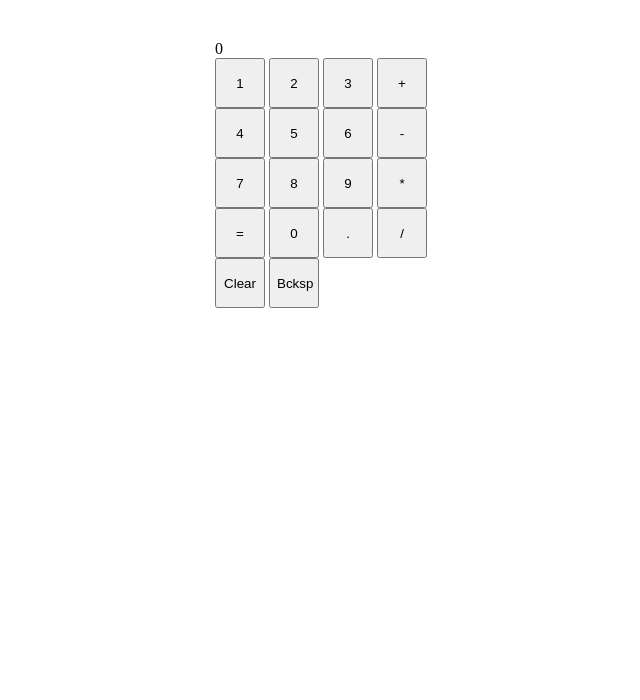
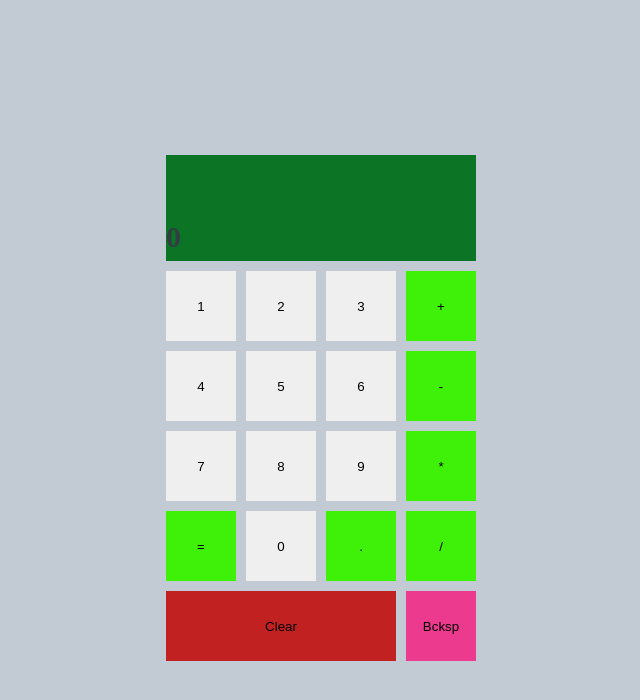
Before and after one commit to Nikhil-Madhusudhanan-25/Calculator, a plain HTML site: page index.html in a window 1280 px wide. Shown: the whole page, without its empty margins (319-959 px from the left). Drawn offline with Linux system fonts and the light colour scheme.

Commit message:
Cosmetic changes, colours and stuff

```diff
--- a/index.html
+++ b/index.html
@@ -8,37 +8,37 @@
 </head>
 <body>
     <div id="calculator-container">
-        <div id="display">
-            0
+        <div id="display-container">
+            <p id="display">0</p>
         </div>
         <div id= "buttons">
             <div id="row1">
                 <button>1</button>
                 <button>2</button>
                 <button>3</button>
-                <button>+</button>
+                <button class="op-button">+</button>
             </div>
             <div id="row2">
                 <button>4</button>
                 <button>5</button>
                 <button>6</button>
-                <button>-</button>
+                <button class="op-button">-</button>
             </div>
             <div id="row3">
                 <button>7</button>
                 <button>8</button>
                 <button>9</button>
-                <button>*</button>
+                <button class="op-button">*</button>
             </div>
             <div id="row4">
-                <button>=</button>
+                <button class="op-button">=</button>
                 <button>0</button>
-                <button id="decimal-button">.</button>
-                <button>/</button>
+                <button id="decimal-button" class="op-button">.</button>
+                <button class="op-button">/</button>
             </div>
             <div id="row5">
-                <button>Clear</button>
-                <button>Bcksp</button>
+                <button id="clear-button">Clear</button>
+                <button id="backspace-button">Bcksp</button>
             </div>
         </div>
     </div>
--- a/styles/style.css
+++ b/styles/style.css
@@ -1,18 +1,62 @@
+html{
+    height:100%;
+}
 body{
     display: flex;
     justify-content: center;
     align-items: center;
     height: 100%;
+    background-color: rgb(194, 203, 211);
 }
 button{
-    width:50px;
-    height:50px;
+    width:70px;
+    height:70px;
+    border-style: none;
+}
+#calculator-container{
+    max-width: 310px;
 }
 #display{
-    height:50px;
-    overflow-x:hidden;
+    height:100px;
+    /*overflow-x:hidden;*/
     overflow-y:scroll;
-    max-width:212px;
+    /*max-width:212px;*/
     display: flex;
     flex-direction: column-reverse;
+    font-weight: bold;
+    color:rgb(53, 61, 68);
+    font-size: 30px;
+    margin:0px 0px 0px 5px;
+    flex-wrap: wrap;
+    scrollbar-width: thin;
+    word-break: break-all;
+    margin: 3px auto;
+    line-height: 1.4;
+    -webkit-line-clamp: 1;
+
 }
+#display-container{
+    background-color: rgb(11, 117, 37);
+
+}
+#calculator-container, #buttons{
+    display: flex;
+    flex-direction: column;
+    gap: 10px;
+}
+#row1,#row2,#row3,#row4,#row5{
+    display: flex;
+    gap:10px;
+}
+#clear-button{
+    flex-grow: 1;
+}
+.op-button{
+    background-color: rgb(63, 241, 9);
+}
+#clear-button{
+    background-color: rgb(194, 33, 33);
+}
+#backspace-button{
+    background-color: rgb(236, 59, 142);
+}
```
